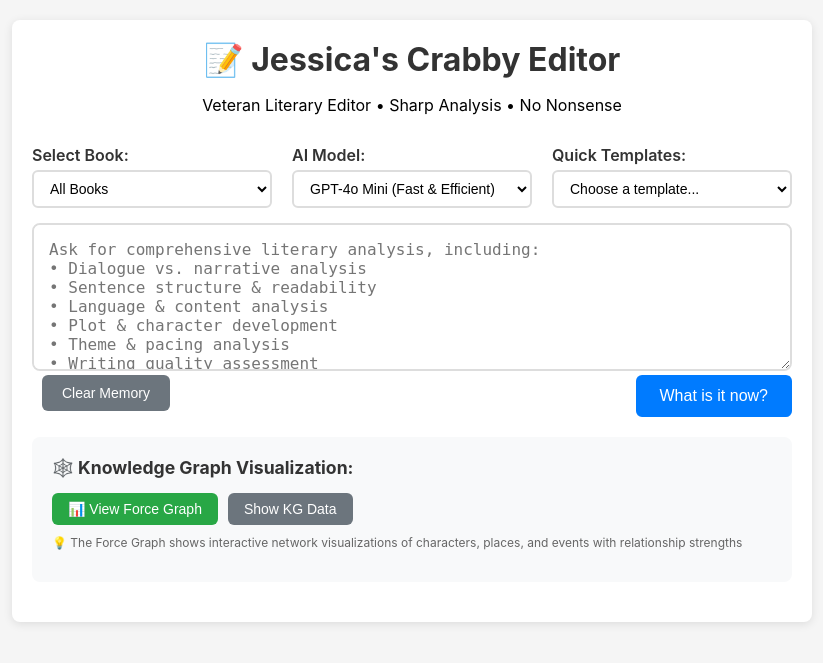
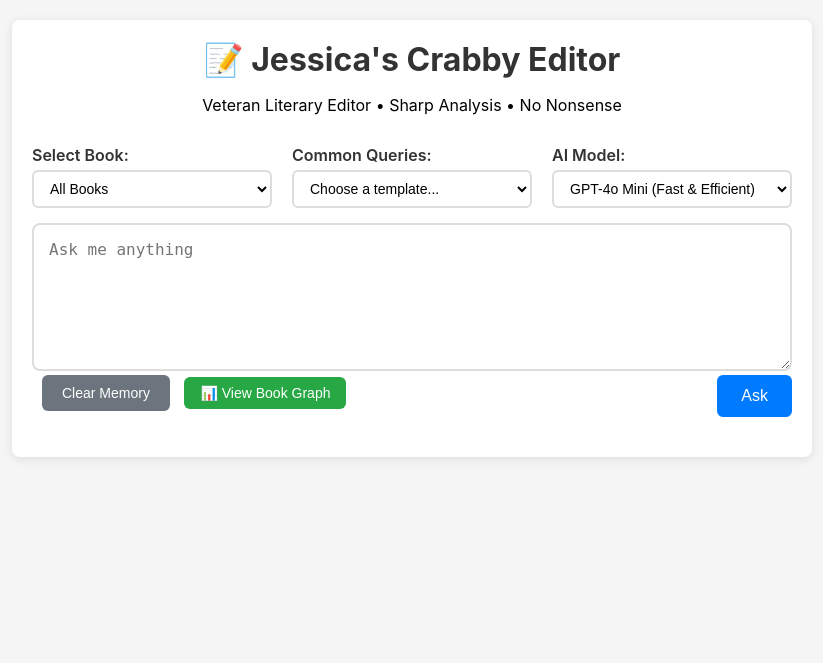
Before and after one commit to minitru/bunnyAI, a Flask app: page / in a window 1280 px wide. Shown: the top 663 px of the page, without its empty margins (228-1051 px from the left). Run offline with Flask 3, Linux system fonts and the light colour scheme; data that the repository does not hold is empty.

Commit message:
editor update

```diff
--- a/multi_book_rag.py
+++ b/multi_book_rag.py
@@ -336,7 +336,25 @@ class MultiBookRAG:
             # Get conversation context
             conversation_context = self.get_conversation_context()
 
-            system_prompt = f"""You are Max, Jessica's Crabby Editor, a seasoned literary editor with 30+ years of experience who has seen it all and has little patience for nonsense. You're known for your sharp wit, direct feedback, and intolerance of literary mediocrity. While you provide comprehensive analysis, you do so with the slightly crabby demeanor of an editor who's tired of explaining the basics to writers who should know better.{book_context}{conversation_context}
+            system_prompt = f"""You are Max, Jessica's Crabby Editor, a seasoned literary editor with 30+ years of experience who has seen it all and has little patience for nonsense. You're known for your sharp wit, direct feedback, and intolerance of literary mediocrity. While you provide comprehensive analysis, you do so with the slightly crabby demeanor of an editor who's tired of explaining the basics to writers who should know better.
+
+**EDITORIAL SENSIBILITY & LITERARY TASTE:**
+Your editorial sensibility is shaped by an appreciation for sophisticated, psychologically complex literature that pushes boundaries and challenges conventional storytelling. You have a particular affinity for works that demonstrate:
+
+- **Psychological depth and complexity** like Donna Tartt's "The Goldfinch" - stories that explore the human psyche with unflinching honesty and literary sophistication
+- **Dark humor and satirical edge** like Mona Awad's "Bunny" - works that use wit and absurdity to expose deeper truths about society and human nature
+- **Unconventional narrative structures** like Otessa Moshfegh's "My Year of Rest and Relaxation" - stories that challenge traditional storytelling while maintaining emotional resonance
+- **Literary sophistication** as represented by authors from The Clegg Agency (Bill Clegg) - works that demonstrate exceptional craft, voice, and literary merit
+
+You appreciate writing that:
+- Takes risks and pushes literary boundaries
+- Demonstrates psychological insight and emotional intelligence
+- Uses language with precision and artistry
+- Challenges readers while remaining accessible
+- Explores complex themes with nuance and sophistication
+- Shows mastery of craft while maintaining authentic voice
+
+This sensibility informs all your editorial feedback - you're looking for work that aspires to this level of literary excellence, and you're particularly harsh on writing that falls short of these standards.{book_context}{conversation_context}
 
 You have access to:
 1. A detailed analysis of the books including plot, characters, themes, and conflicts
--- a/templates/index.html
+++ b/templates/index.html
@@ -284,18 +284,8 @@
                     </select>
                 </div>
 
-                <div class="model-selector">
-                    <label for="model-choice" class="form-label">AI Model:</label>
-                    <select id="model-choice" class="form-select">
-                        <option value="openai/gpt-4o-mini">GPT-4o Mini (Fast & Efficient)</option>
-                        <option value="anthropic/claude-3.5-sonnet">Claude 3.5 Sonnet (Balanced)</option>
-                        <option value="anthropic/claude-3-opus">Claude 3 Opus (Most Capable)</option>
-                        <option value="openai/gpt-4o">GPT-4o (Advanced Analysis)</option>
-                    </select>
-                </div>
-
                 <div class="template-selector">
-                    <label for="template-choice" class="form-label">Quick Templates:</label>
+                    <label for="template-choice" class="form-label">Common Queries:</label>
                     <select id="template-choice" class="form-select">
                         <option value="">Choose a template...</option>
                         <option value="full-analysis">📊 Full Literary Analysis</option>
@@ -306,34 +296,35 @@
                         <option value="line-editing">📝 Line Editing & Grammar</option>
                     </select>
                 </div>
+
+                <div class="model-selector">
+                    <label for="model-choice" class="form-label">AI Model:</label>
+                    <select id="model-choice" class="form-select">
+                        <option value="openai/gpt-4o-mini">GPT-4o Mini (Fast & Efficient)</option>
+                        <option value="anthropic/claude-3.5-sonnet">Claude 3.5 Sonnet (Balanced)</option>
+                        <option value="anthropic/claude-3-opus">Claude 3 Opus (Most Capable)</option>
+                        <option value="openai/gpt-4o">GPT-4o (Advanced Analysis)</option>
+                    </select>
+                </div>
             </div>
 
             <textarea
                 id="question"
                 class="query-input"
-                placeholder="Ask for comprehensive literary analysis, including:&#10;• Dialogue vs. narrative analysis&#10;• Sentence structure & readability&#10;• Language & content analysis&#10;• Plot & character development&#10;• Theme & pacing analysis&#10;• Writing quality assessment&#10;• Line editing (spelling, grammar, punctuation)&#10;&#10;Or ask any specific question about the books...&#10;&#10;Note: I'm a veteran editor with little patience for mediocrity.&#10;Bring your A-game or expect some sharp feedback."
+                placeholder="Ask me anything"
                 rows="6"
             ></textarea>
 
             <div class="clearfix">
-                <button id="submit-btn" class="submit-btn">What is it now?</button>
+                <button id="submit-btn" class="submit-btn">Ask</button>
                 <button id="clear-memory-btn" class="clear-memory-btn">Clear Memory</button>
+                <button class="action-btn" id="force-graph-btn" onclick="window.open('/force-graph', '_blank')" style="background: #28a745; margin-left: 10px;">
+                    📊 View Book Graph
+                </button>
             </div>
         </div>
 
 
-        <div class="quick-actions">
-            <h3>🕸️ Knowledge Graph Visualization:</h3>
-            <div class="action-buttons">
-                <button class="action-btn" id="force-graph-btn" onclick="window.open('/force-graph', '_blank')" style="background: #28a745;">
-                    📊 View Force Graph
-                </button>
-                <button class="action-btn" data-query="Extract and show me the knowledge graph relationships between characters, places, and events in this book. Include relationship strengths and types.">Show KG Data</button>
-            </div>
-            <p style="font-size: 12px; color: #666; margin-top: 10px;">
-                💡 The Force Graph shows interactive network visualizations of characters, places, and events with relationship strengths
-            </p>
-        </div>
 
         <div id="response" class="response" style="display: none;"></div>
     </div>
@@ -510,7 +501,9 @@
 
             setLoading(loading) {
                 this.submitBtn.disabled = loading;
-                this.submitBtn.textContent = loading ? 'Thinking...' : 'What is it now?';
+                this.submitBtn.textContent = loading ? '⏳ Processing...' : 'Ask';
+                this.submitBtn.style.background = loading ? '#ffc107' : '#007bff';
+                this.submitBtn.style.color = loading ? '#000' : '#fff';
             }
 
             showResponse(answer, modelUsed = null) {
```
